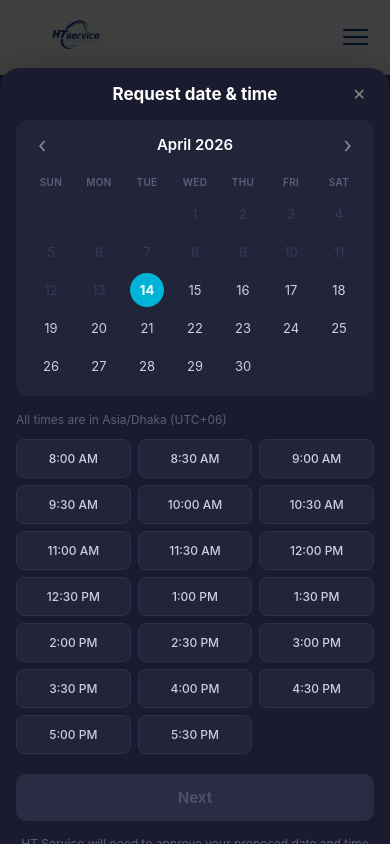
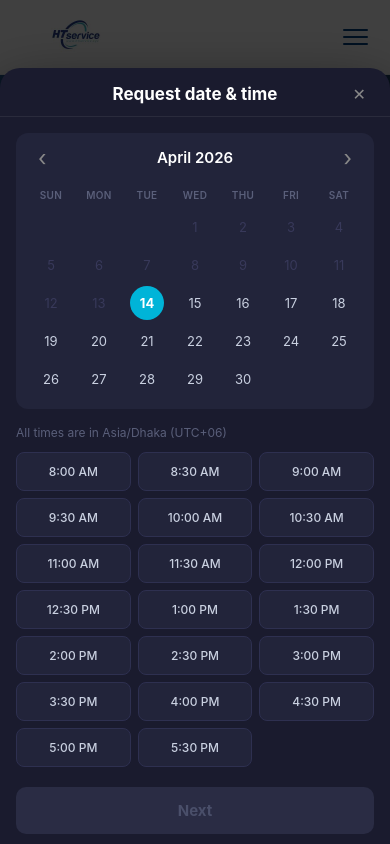
Before and after one commit to RetroRabiul/HTService, a Next.js app: page / in a window 390 px wide. Both pictures are taken after a click on the button "Book a Cleaning". Shown: the top 844 px of the page. Built offline with nearby package versions, Linux system fonts and the light colour scheme.

Commit message:
Fix: keep booking modal header+X sticky - only body scrolls

```diff
--- a/styles/BookingModal.module.css
+++ b/styles/BookingModal.module.css
@@ -16,10 +16,10 @@
   width: 100%;
   max-width: 420px;
   max-height: 90vh;
-  overflow-y: auto;
+  overflow: hidden;
+  display: flex;
+  flex-direction: column;
   box-shadow: 0 24px 64px rgba(0, 0, 0, 0.6);
-  scrollbar-width: thin;
-  scrollbar-color: #2e3050 transparent;
 }
 
 /* ── Header ─────────────────────────────── */
@@ -29,6 +29,7 @@
   justify-content: center;
   padding: 20px 20px 0;
   position: relative;
+  flex-shrink: 0;
 }
 
 .title {
@@ -71,6 +72,10 @@
 /* ── Body ────────────────────────────────── */
 .body {
   padding: 20px;
+  overflow-y: auto;
+  flex: 1;
+  scrollbar-width: thin;
+  scrollbar-color: #2e3050 transparent;
 }
 
 /* ── Calendar ────────────────────────────── */
@@ -468,7 +473,8 @@
   }
 
   .header {
-    padding: 16px 16px 0;
+    padding: 16px 16px 12px;
+    border-bottom: 1px solid rgba(255,255,255,0.07);
   }
 
   .body {
```
